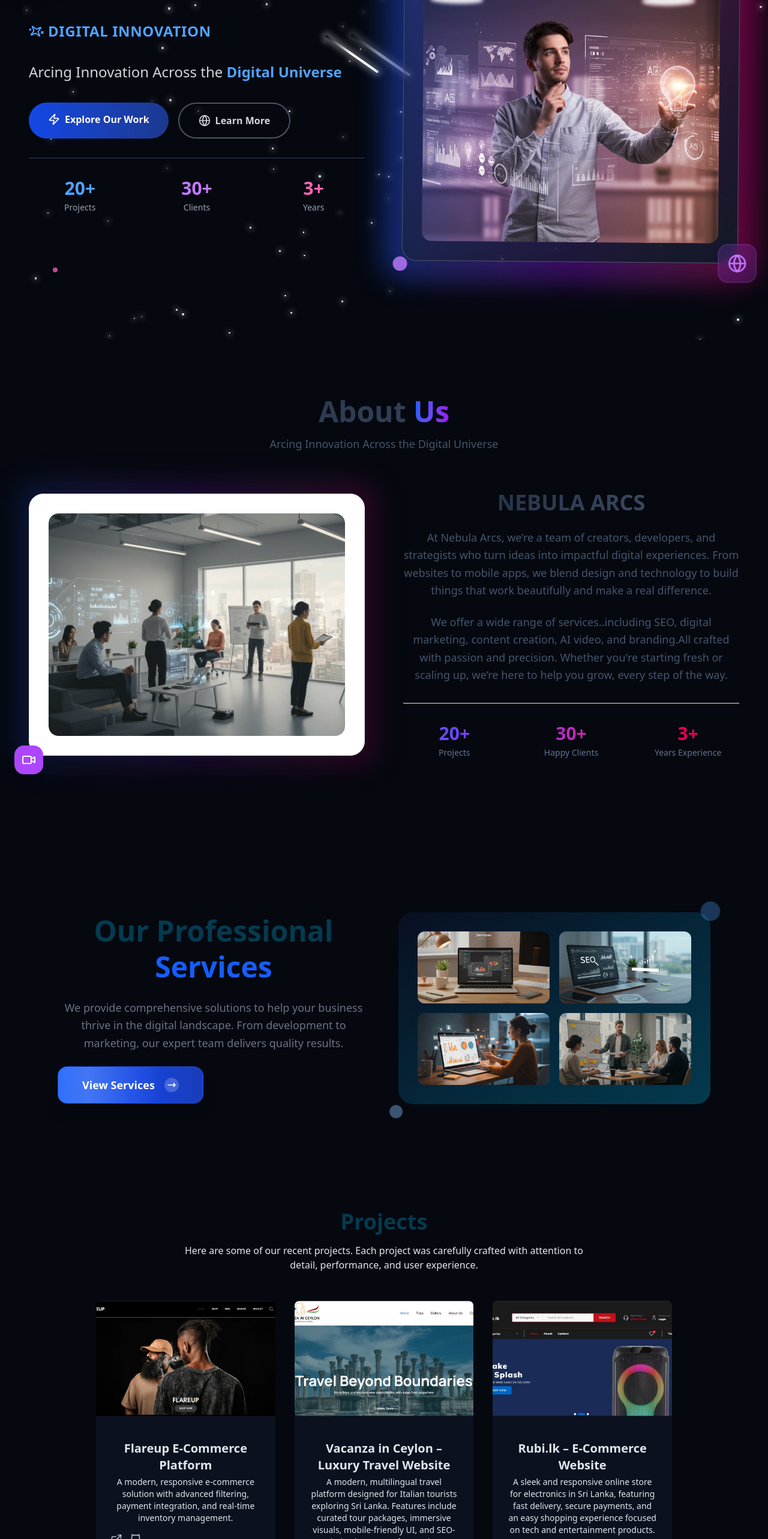
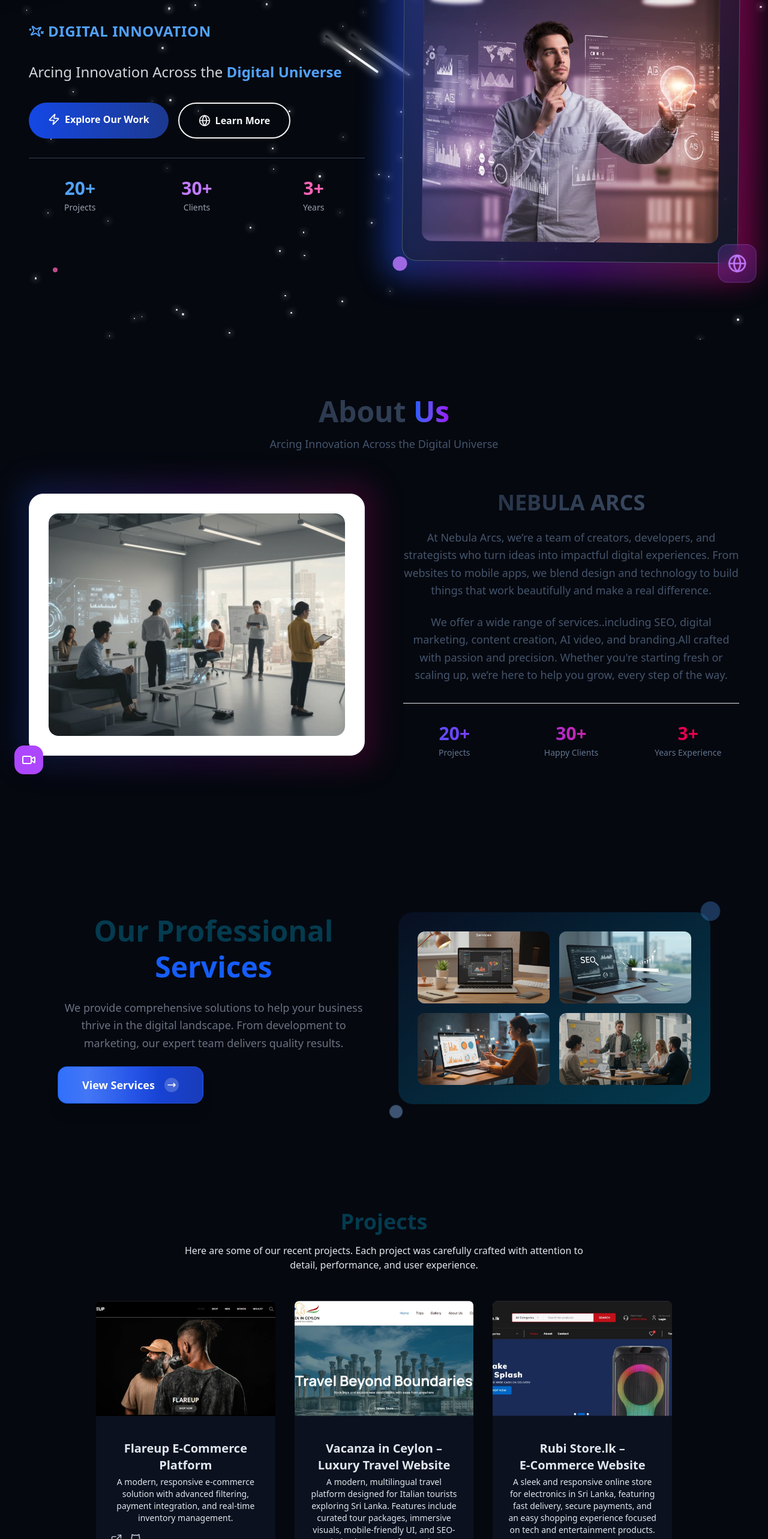
Before and after one commit to Werosh/nebula_arcs_wk, a React (Vite) app: page / in a window 1280 px wide. Shown: the part 234-2800 px from the top of the page at 60% size. Built offline with nearby package versions, Linux system fonts and the light colour scheme.

Commit message:
chnge names

```diff
--- a/src/components/HeroSection.jsx
+++ b/src/components/HeroSection.jsx
@@ -180,7 +180,7 @@
                 href="#about"
                 whileHover={{ scale: 1.05, y: -2 }}
                 whileTap={{ scale: 0.95 }}
-                className="px-8 py-4 border-2 border-gray-600 text-gray-300 font-semibold rounded-full hover:border-blue-400 hover:text-blue-400 transition-all duration-300 flex items-center gap-2 justify-center dark:text-gray-700"
+                className="px-8 py-4 border-2 border-gray-100 text-gray-100 font-semibold rounded-full hover:border-blue-400 hover:text-blue-400 transition-all duration-300 flex items-center gap-2 justify-center dark:text-gray-100"
               >
                 <Globe className="h-5 w-5" />
                 Learn More
--- a/src/components/ProjectsSection.jsx
+++ b/src/components/ProjectsSection.jsx
@@ -29,7 +29,7 @@
   },
   {
     id: 3,
-    title: "Rubi.lk – E‑Commerce Website",
+    title: "Rubi Store.lk – E‑Commerce Website",
     description:
       "A sleek and responsive online store for electronics in Sri Lanka, featuring fast delivery, secure payments, and an easy shopping experience focused on tech and entertainment products.",
     image: RubiImg,
--- a/src/pages/ProjectPage.jsx
+++ b/src/pages/ProjectPage.jsx
@@ -65,7 +65,7 @@
   },
   {
     id: 3,
-    title: "Rubi.lk – E‑Commerce Website",
+    title: "Rubi Store.lk – E‑Commerce Website",
     description:
       "A sleek and responsive online store for electronics in Sri Lanka, featuring fast delivery, secure payments, and an easy shopping experience focused on tech and entertainment products.",
     image: RubiImg,
```
